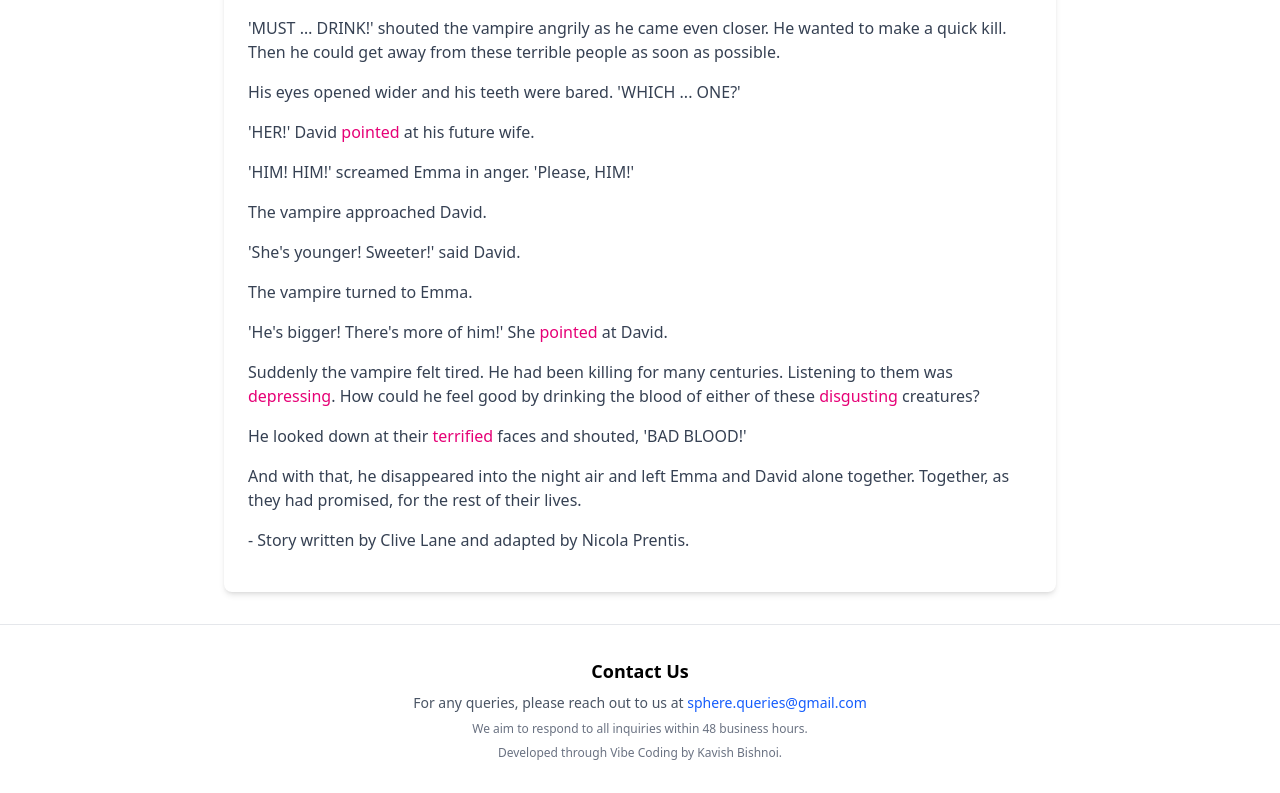
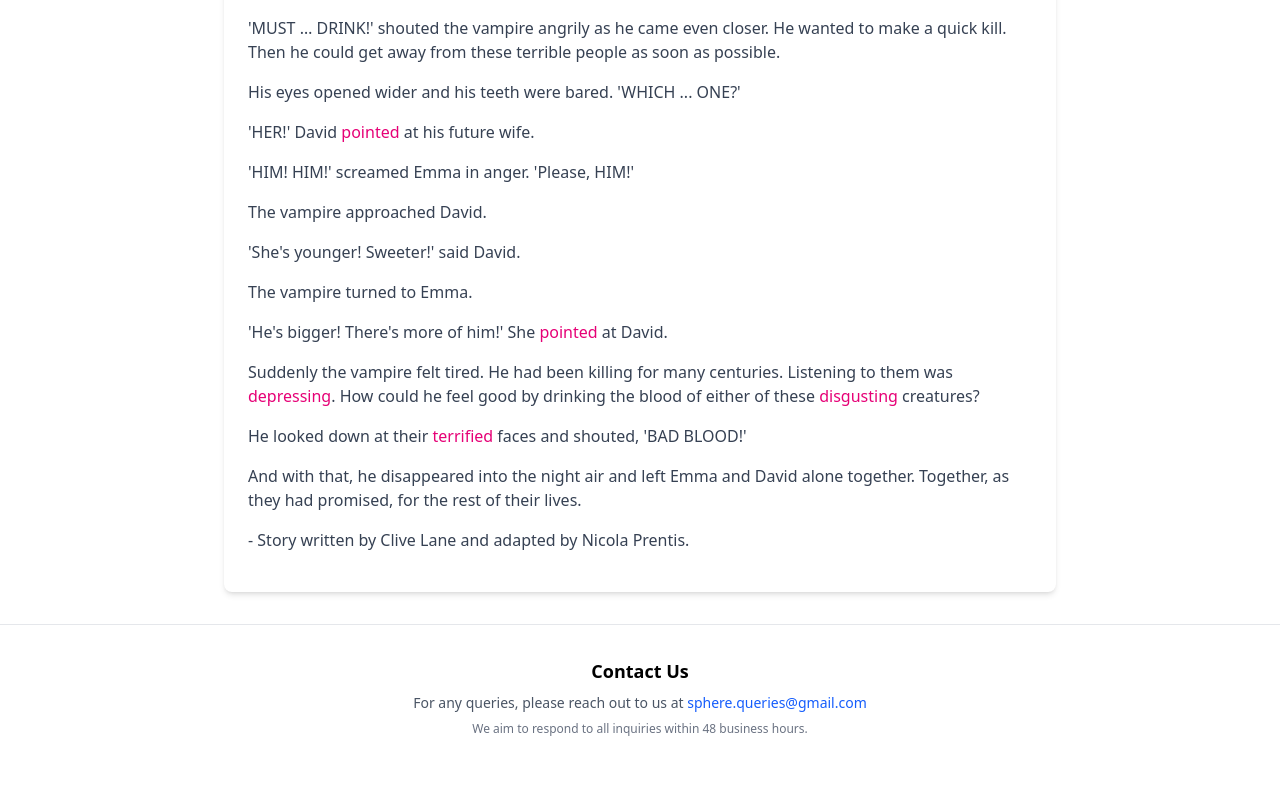
Before and after one commit to kavish1919/Sphere---All-in-One-Web-Tools, a Next.js app: page /wordora/reading in a window 1280 px wide. Shown: the part 3596-4389 px from the top of the page. After the commit the page ends 4365 px from the top, so only its background shows below. Built offline with nearby package versions, Linux system fonts and the light colour scheme; no server answers.

Commit message:
Update layout.tsx

```diff
--- a/app/layout.tsx
+++ b/app/layout.tsx
@@ -162,9 +162,6 @@
                 <p className="text-xs text-gray-500 dark:text-gray-500">
                   We aim to respond to all inquiries within 48 business hours.
                 </p>
-                <p className="text-xs text-gray-500 dark:text-gray-500">
-                  Developed through Vibe Coding by Kavish Bishnoi.
-                </p>
               </div>
             </div>
           </footer>
```
